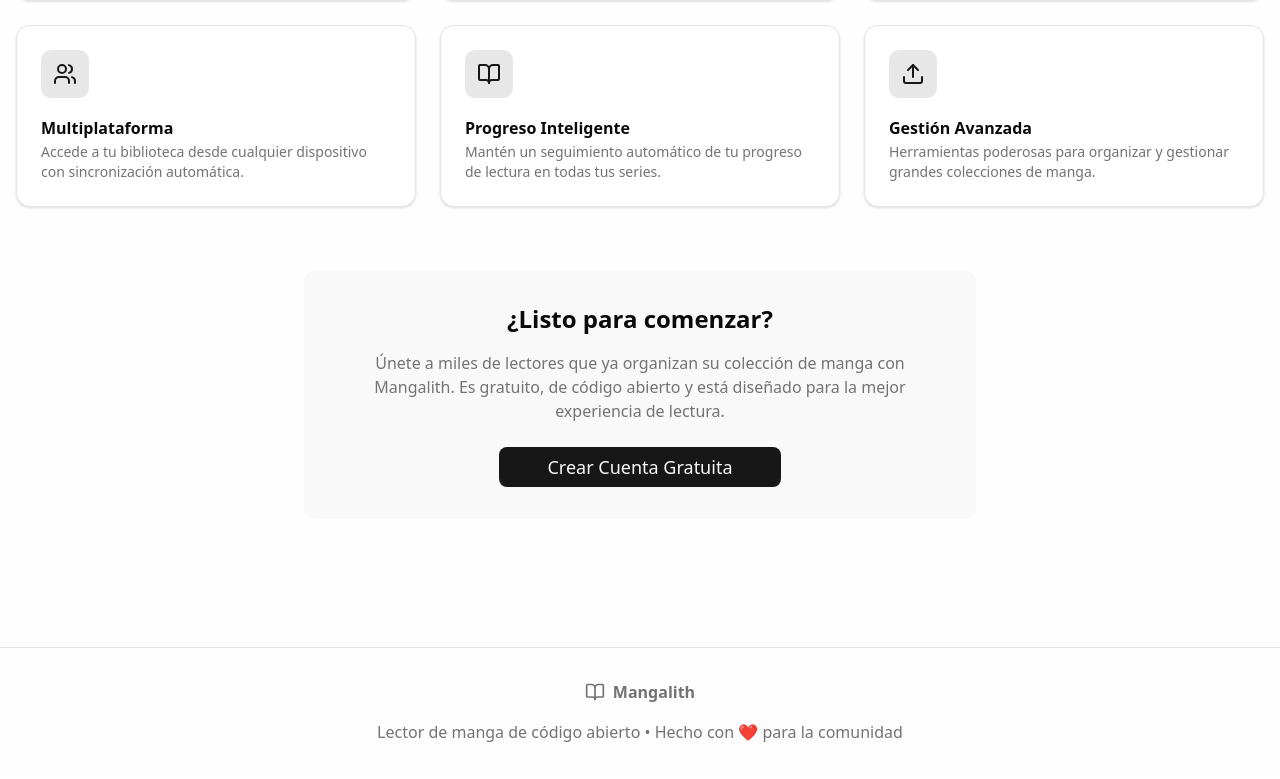
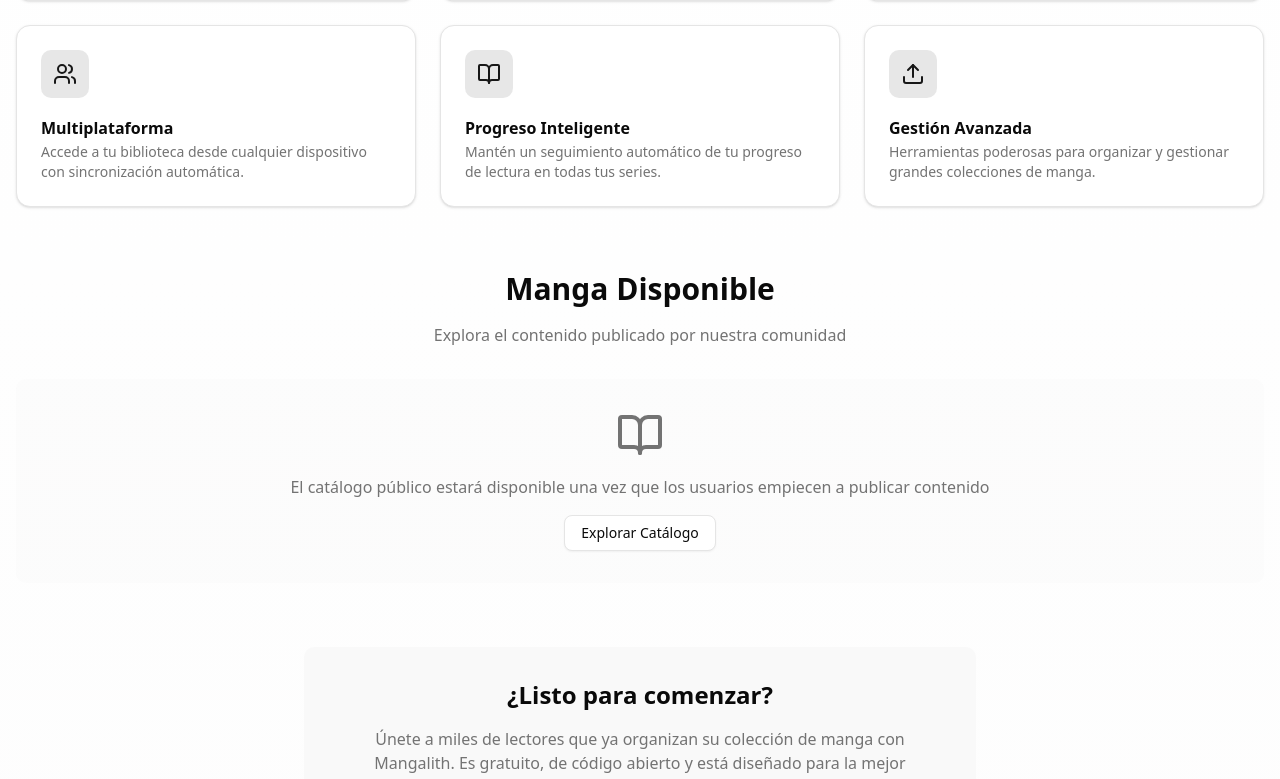
Before and after one commit to Nekstoreo/Mangalith, a Next.js app in the folder frontend/: page / in a window 1280 px wide. Shown: the part 606-1385 px from the top of the page. Built offline with nearby package versions, Linux system fonts and the light colour scheme; no server answers.

Commit message:
feat(frontend): agregar sección de manga público a página de inicio
- Actualizar page.tsx: Agregar sección de manga disponible

```diff
--- a/frontend/src/app/page.tsx
+++ b/frontend/src/app/page.tsx
@@ -130,6 +130,27 @@ export default function Home() {
           </Card>
         </div>
 
+        {/* Public Manga Section */}
+        <div className="mb-16">
+          <div className="text-center mb-8">
+            <h2 className="text-3xl font-bold mb-4">Manga Disponible</h2>
+            <p className="text-muted-foreground">
+              Explora el contenido publicado por nuestra comunidad
+            </p>
+          </div>
+          <div className="text-center py-8 bg-muted/30 rounded-lg">
+            <BookOpen className="h-12 w-12 text-muted-foreground mx-auto mb-4" />
+            <p className="text-muted-foreground mb-4">
+              El catálogo público estará disponible una vez que los usuarios empiecen a publicar contenido
+            </p>
+            <Link href="/search">
+              <Button variant="outline">
+                Explorar Catálogo
+              </Button>
+            </Link>
+          </div>
+        </div>
+
         {/* CTA Section */}
         <div className="text-center">
           <div className="bg-muted/50 rounded-lg p-8 max-w-2xl mx-auto">
```
